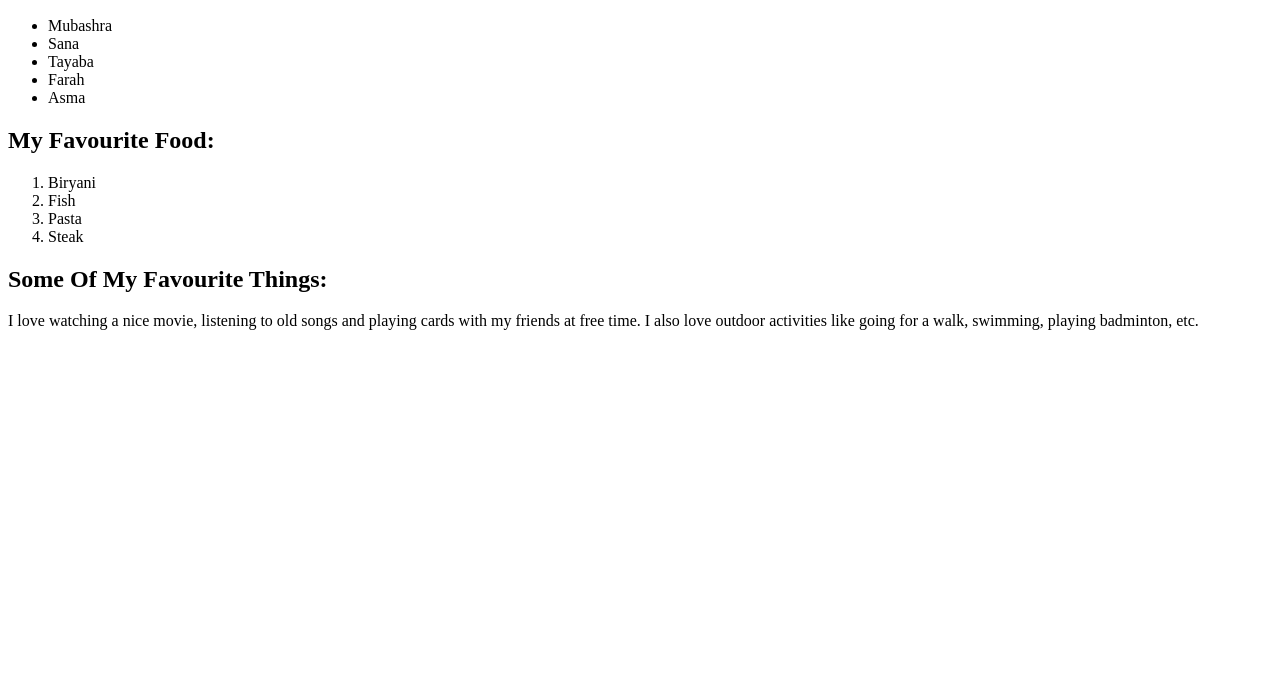
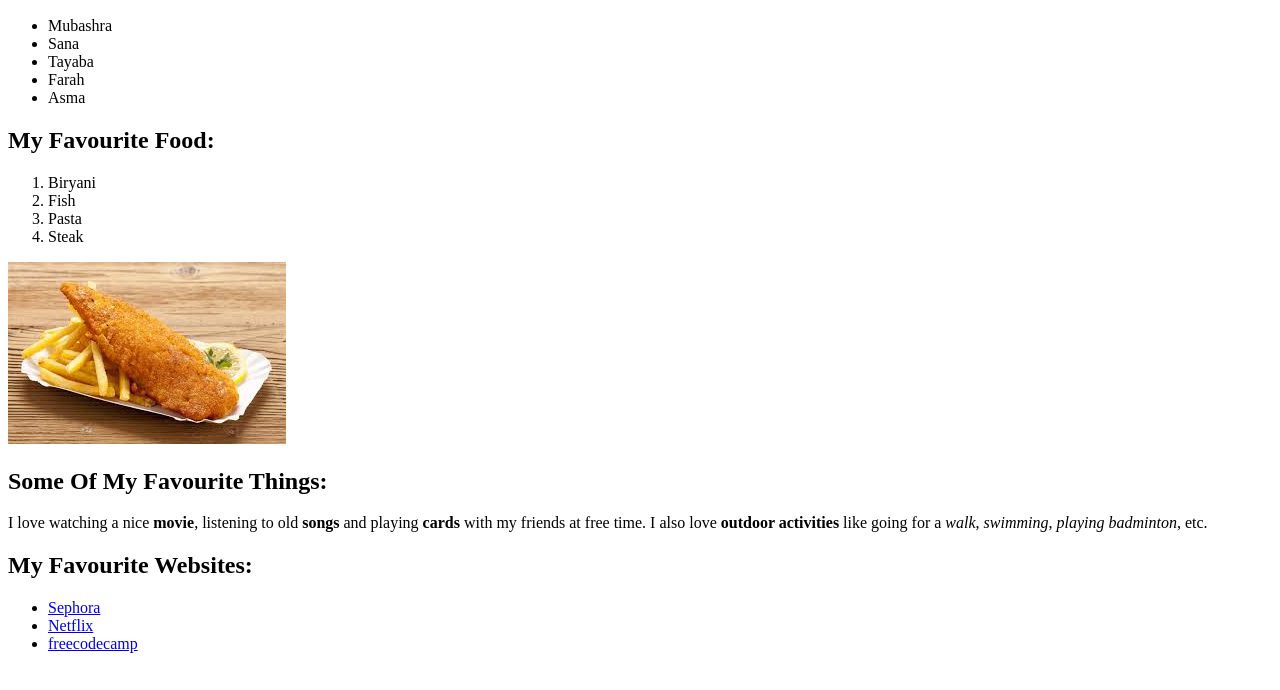
Before and after one commit to AnumAsif/my-first-webpage, a plain HTML site: page my-favorite-things.html in a window 1280 px wide. Shown: the part 110-800 px from the top of the page. Drawn offline with Linux system fonts and the light colour scheme.

Commit message:
add image tag and links tags

```diff
--- a/my-favorite-things.html
+++ b/my-favorite-things.html
@@ -21,8 +21,15 @@
       <li>Pasta</li>
       <li>Steak</li>
     </ol>
+    <img src="images/fish.jpeg" alt="picture of fried fish with lemon">
     <h2>Some Of My Favourite Things:</h2>
-    <p>I love watching a nice movie, listening to old songs and playing cards with my friends at free time.
-      I also love outdoor activities like going for a walk, swimming, playing badminton, etc.</p>
+    <p>I love watching a nice <strong>movie</strong>, listening to old <strong>songs</strong> and playing <strong>cards</strong> with my friends at free time.
+      I also love <strong>outdoor activities</strong> like going for a <em>walk</em>, <em>swimming</em>, <em>playing badminton</em>, etc.</p>
+    <h2>My Favourite Websites:</h2>
+    <ul>
+      <li><a href ="https://www.sephora.com/">Sephora</a></li>
+      <li><a href="https://www.netflix.com/">Netflix</a></li>
+      <li><a href="https://www.freecodecamp.org/">freecodecamp</a></li>
+    </ul>
   </body>
 </html>
```
Also changed, not shown: my-first-webpage.html (+1 -1 lines), images/Biryani.jpg (added), images/fish.jpeg (added).
